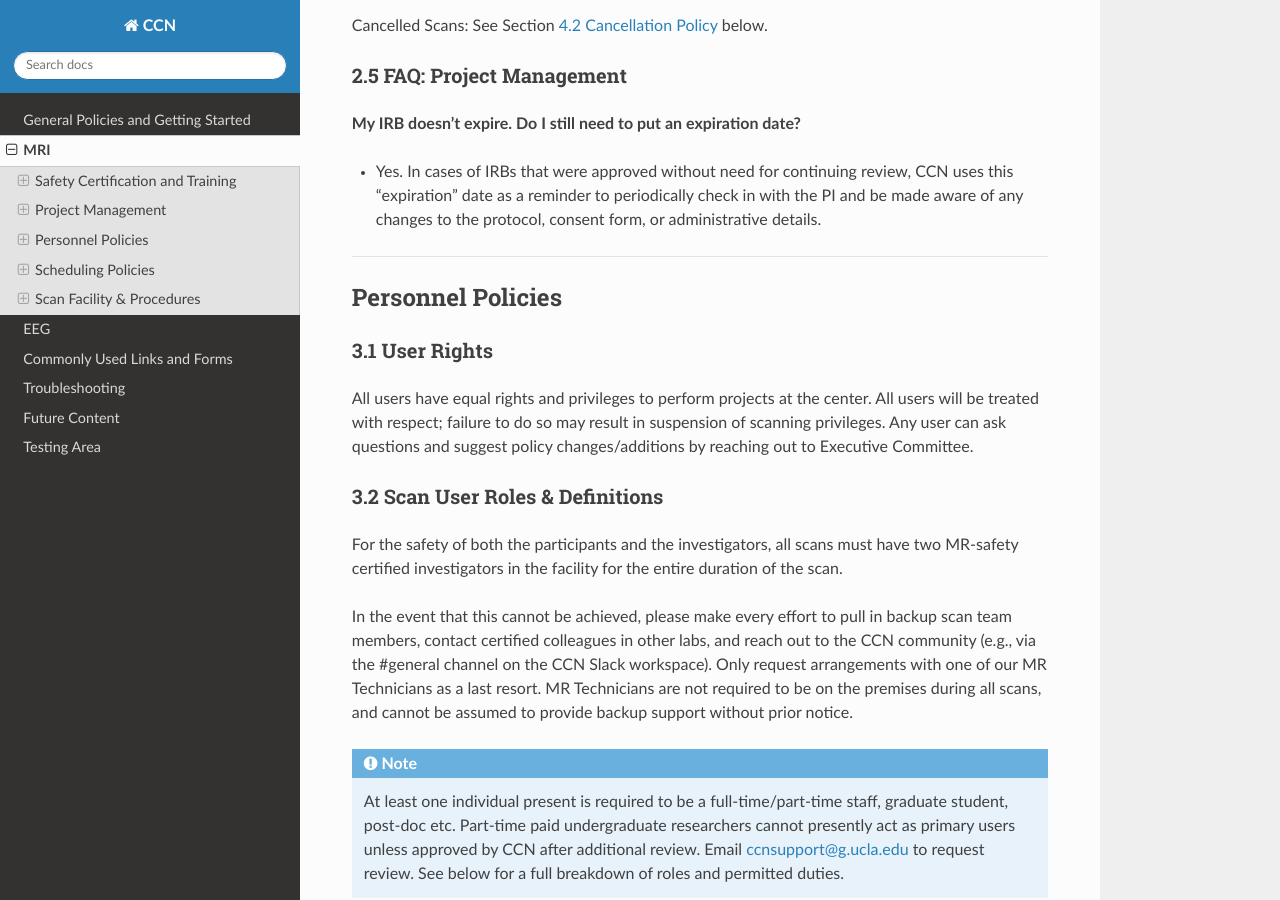
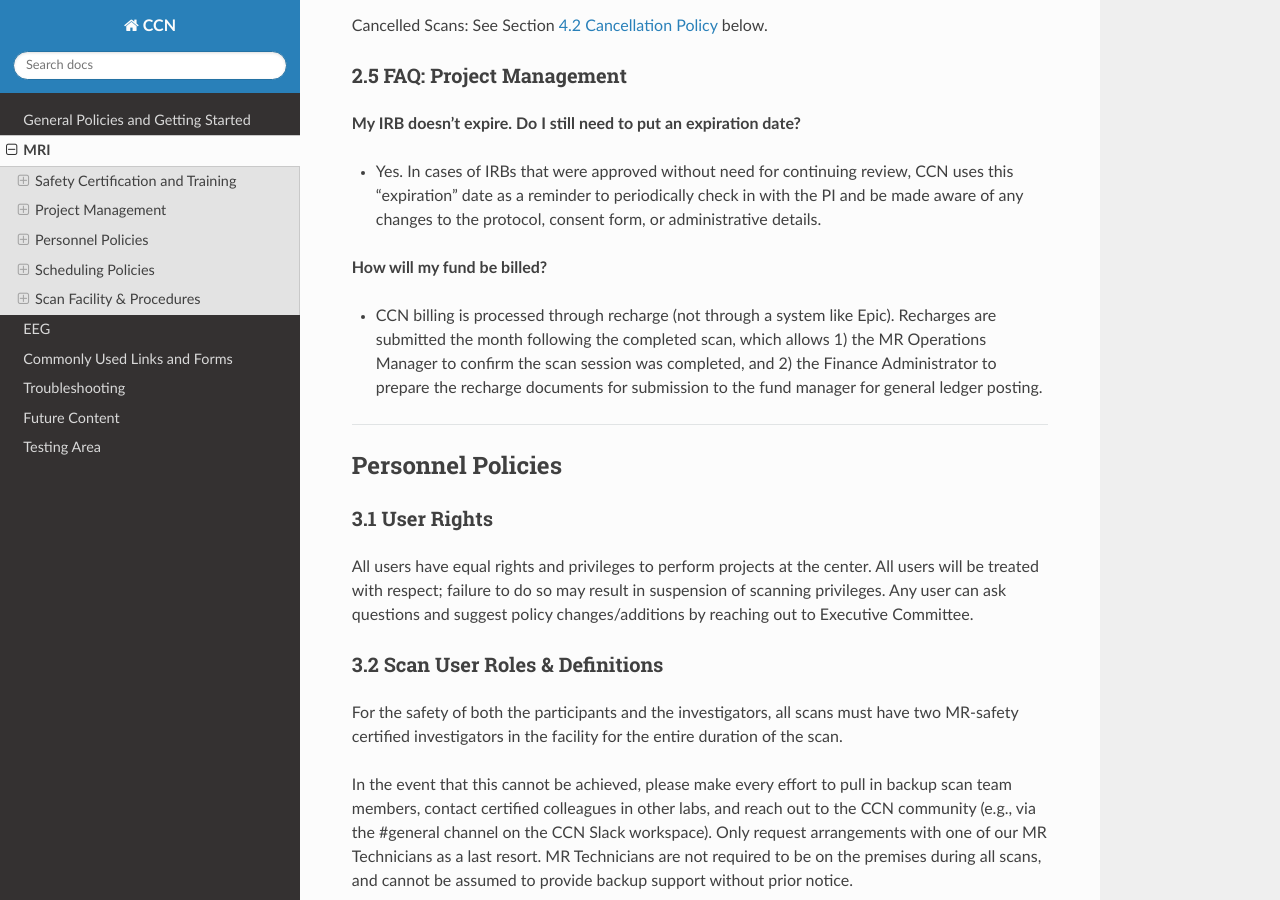
Before and after one commit to CCN-Support/CCN_Wiki, a Sphinx documentation site: the page built from docs/source/mri.rst, in a window 1280 px wide and 900 px high, scrolled down 9304 px. Built offline with Sphinx 7.4.7 and the Read the Docs theme 3.1.0, drawn with Linux system fonts in a browser that asks for light colours.

Commit message:
Update mri.rst

```diff
--- a/docs/source/mri.rst
+++ b/docs/source/mri.rst
@@ -188,6 +188,10 @@ Cancelled Scans: See Section :ref:`cancel_policy` below.
 **My IRB doesn't expire. Do I still need to put an expiration date?**
 
 - Yes. In cases of IRBs that were approved without need for continuing review, CCN uses this "expiration" date as a reminder to periodically check in with the PI and be made aware of any changes to the protocol, consent form, or administrative details.
+
+**How will my fund be billed?**
+
+- CCN billing is processed through recharge (not through a system like Epic).  Recharges are submitted the month following the completed scan, which allows 1) the MR Operations Manager to confirm the scan session was completed, and 2) the Finance Administrator to prepare the recharge documents for submission to the fund manager for general ledger posting.
 
 .. raw:: html
 
```
